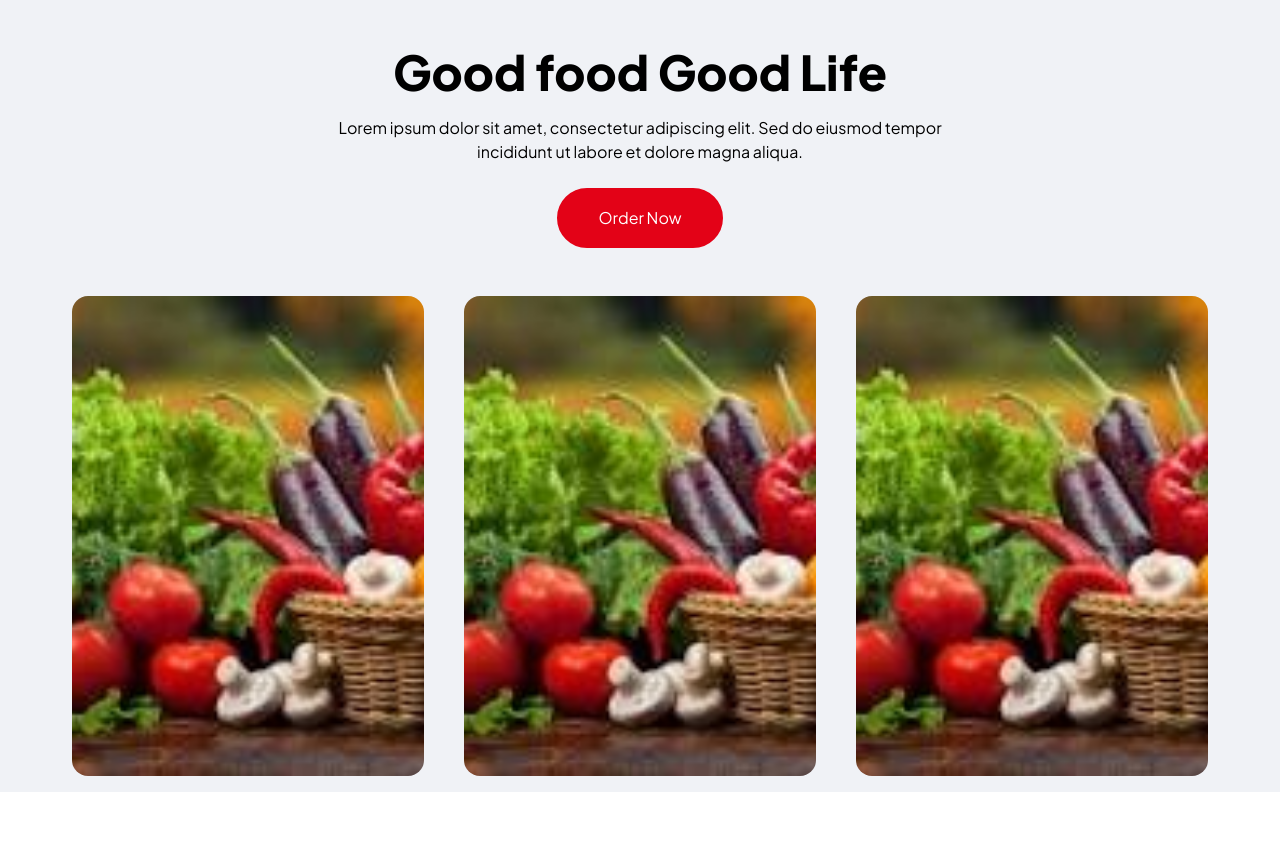
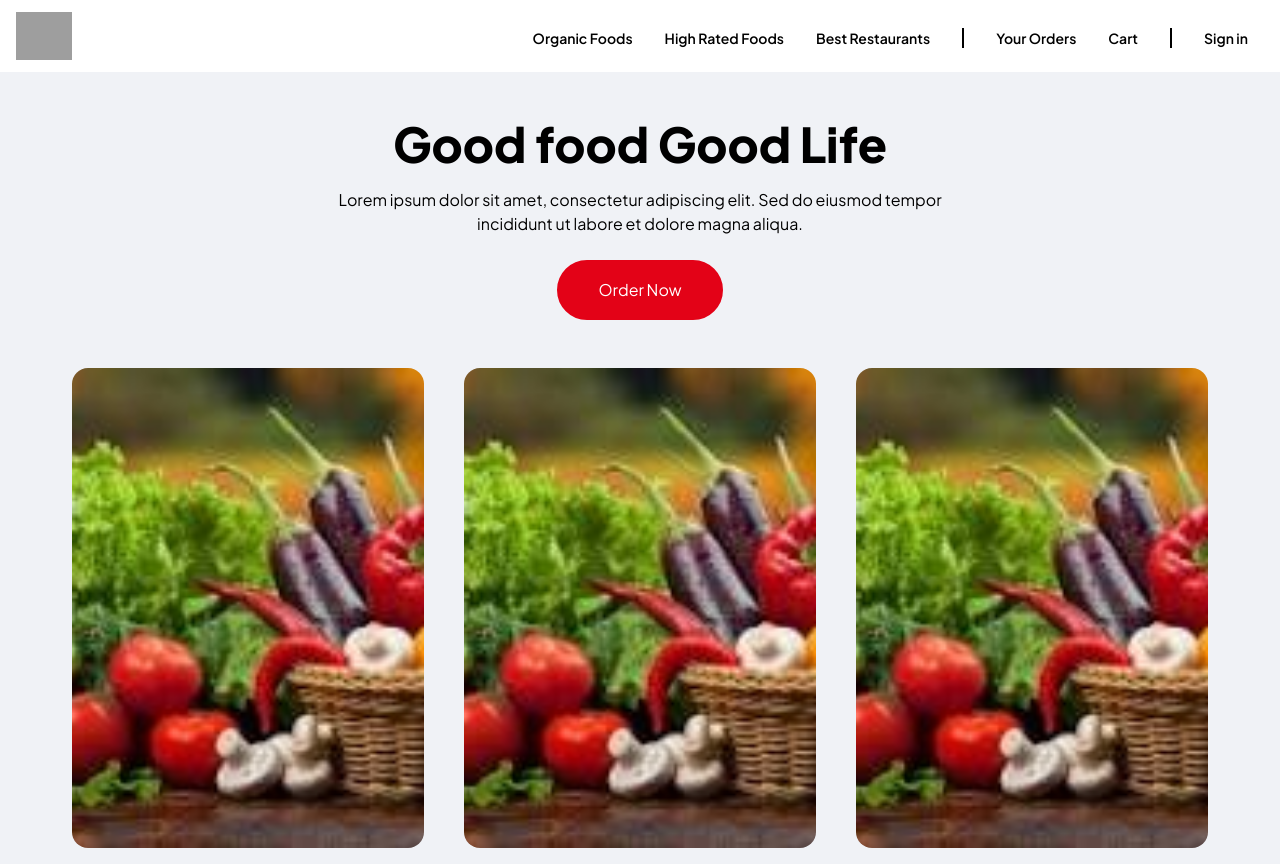
Before and after one commit to kgsantosh770/dil-ecom, a Next.js app: page / in a window 1280 px wide. Before the commit the page ends 800 px from the top, so only its background shows below. Built offline with nearby package versions, Linux system fonts and the light colour scheme; grey boxes are pictures that could not be loaded.

Commit message:
header component

```diff
--- /dev/null
+++ b/src/app/components/header.js
@@ -0,0 +1,66 @@
+"use client";
+import { useEffect, useState } from "react";
+import Image from "next/image"
+
+const Header = () => {
+    const logoImageUrl = 'https://dilfoods.in/wp-content/uploads/2023/04/Dil-Foods-new-logo.png';
+    const [isMobile, setIsMobile] = useState(false);
+    const [drawerHidden, setDrawerHidden] = useState(true);
+
+    useEffect(() => {
+        setIsMobile(/Mobi|Android/i.test(navigator.userAgent));
+    }, []);
+
+    const navbar = (
+        <nav>
+            <ul className="mt-4 lg:flex lg:gap-8">
+                <li className="mb-6 lg:mb-0 text-lg lg:text-sm font-semibold lg:hover:text-primary">
+                    <a href="#">Organic Foods</a>
+                </li>
+                <li className="mb-6 lg:mb-0 text-lg lg:text-sm font-semibold lg:hover:text-primary">
+                    <a href="#">High Rated Foods</a>
+                </li>
+                <li className="mb-6 lg:mb-0 text-lg lg:text-sm font-semibold lg:hover:text-primary">
+                    <a href="#">Best Restaurants</a>
+                </li>
+                <div className="mb-6 lg:mb-0 w-full lg:w-0 px-4 lg:p-0 border"></div>
+                <li className="mb-6 lg:mb-0 text-lg lg:text-sm font-semibold lg:hover:text-primary">
+                    <a href="#">Your Orders</a>
+                </li>
+                <li className="mb-6 lg:mb-0 text-lg lg:text-sm font-semibold lg:hover:text-primary">
+                    <a href="#">Cart</a>
+                </li>
+                <div className="mb-6 lg:mb-0 w-full lg:w-0 px-4 lg:p-0 border"></div>
+                <li className="mb-6 lg:mb-0 text-lg lg:text-sm font-semibold lg:hover:text-primary">
+                    <button>Sign in</button>
+                </li>
+            </ul>
+        </nav>
+    )
+
+    return (
+        <header className="px-4 lg:pr-8 py-3 flex align-center justify-between">
+            <div className="w-14 h-12 relative">
+                <Image src={logoImageUrl} alt="logo" objectFit="cover" layout="fill" />
+            </div>
+            {
+                isMobile ?
+                    (
+                        <>
+                            <button onClick={() => setDrawerHidden(prev => !prev)}>
+                                <div className="w-7 h-1 bg-black mb-1"></div>
+                                <div className="w-7 h-1 bg-black mb-1"></div>
+                                <div className={`${drawerHidden ? 'w-7' : 'w-6'} h-1 bg-black mb-1`}></div>
+                            </button>
+                            <div className={`fixed bg-primary text-white top-16 p-4 w-[100vw] h-[90vh] z-10 transition-all duration-1000 ease-in-out ${drawerHidden ? 'left-full' : 'left-0'}`}>
+                                {navbar}
+                            </div>
+                        </>
+
+                    ) : navbar
+            }
+        </header>
+    )
+}
+
+export default Header
--- a/src/app/page.js
+++ b/src/app/page.js
@@ -1,8 +1,10 @@
+import Header from './components/header'
 import Homepage from './pages/homepage'
 
 export default function Home() {
   return (
     <main>
+      <Header />
       <Homepage />
     </main>
   )
```
